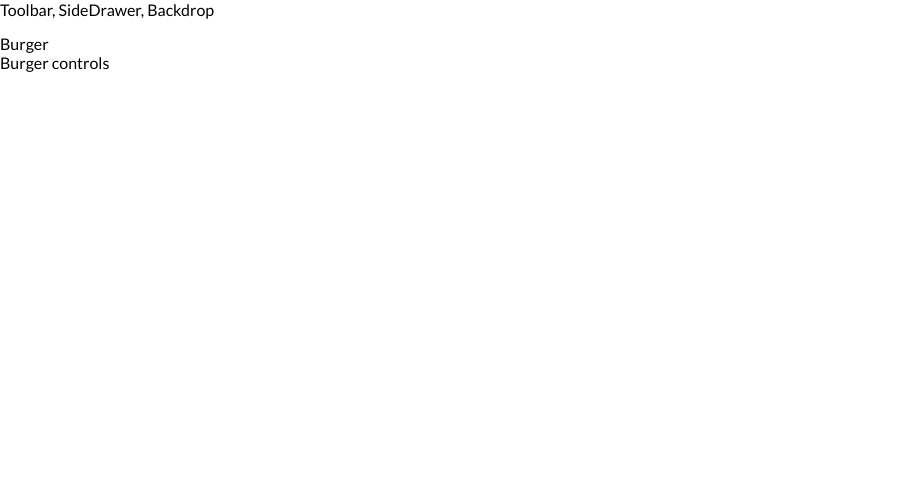
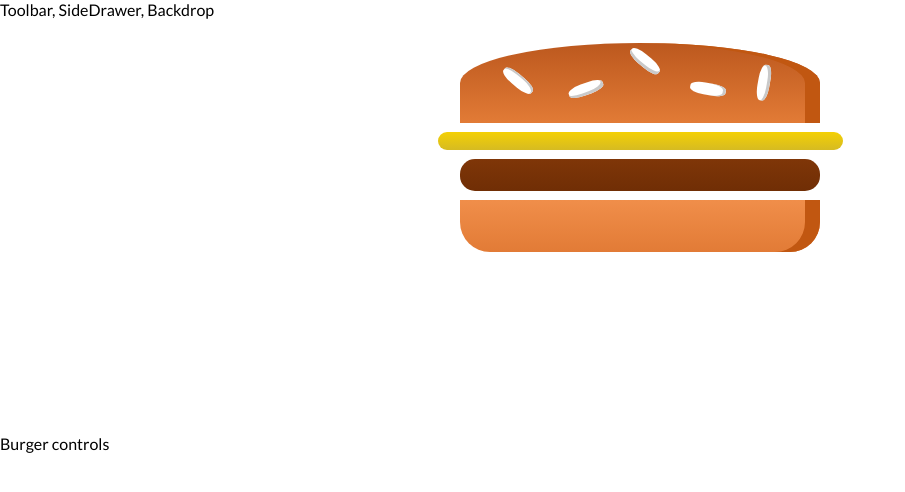
Before and after one commit to DanielKornas2/hamburger-app, a React (Create React App) app: page / in a window 1280 px wide. Shown: the top 492 px of the page, without its empty margins (0-905 px from the left). Built offline with nearby package versions, Linux system fonts and the light colour scheme.

Commit message:
BurgerIngredient - each burger piece in case statement, css, module css added - this is correct file name

```diff
--- a/src/components/Burger/Burger.js
+++ b/src/components/Burger/Burger.js
@@ -0,0 +1,17 @@
+import React from 'react';
+
+import classes from './Burger.module.css';
+import BurgerIngredient from './BurgerIngredient/BurgerIngredient';
+
+const Burger = (props) => {
+    return(
+        <div className={classes.Burger}>
+            <BurgerIngredient type="bread-top" />
+            <BurgerIngredient type="cheese" />
+            <BurgerIngredient type="meat" />
+            <BurgerIngredient type="bread-bottom" />
+        </div>
+    );
+};
+
+export default Burger;
--- /dev/null
+++ b/src/components/Burger/Burger.module.css
@@ -0,0 +1,23 @@
+.Burger {
+    width: 100%;
+    margin : auto;
+    height: 250px;
+    overflow: scroll;
+    text-align: center;
+    font-weight: bold;
+    font-size: 1.2rem;
+}
+
+@media (min-width: 1000px) and (min-height: 700px) {
+    .Burger {
+        width: 700px;
+        height: 600px;
+    }
+}
+
+@media (min-width: 500px) and (min-height: 401px) {
+    .Burger {
+        width: 450px;
+        height: 400px;
+    }
+}
--- a/src/components/Burger/BurgerIngredient/BurgerIngrediend.js
+++ b/src/components/Burger/BurgerIngredient/BurgerIngredient.js
@@ -1,7 +1,7 @@
 import React from 'react';
 import PropTypes from 'prop-types';
 
-import classes from './BurgerIngredient.css';
+import classes from './BurgerIngredient.module.css';
 
 const BurgerIngredient = (props) => {
     let ingredient = null;
@@ -12,7 +12,7 @@
         case ('bread-bottom'):
             ingredient = <div className={classes.BreadBottom}></div>;
             break;
-        case ('break-top'):
+        case ('bread-top'):
             ingredient = (
                 <div className={classes.BreadTop}>
                     <div className={classes.Seeds1}></div>
@@ -34,8 +34,8 @@
             break;
         default:
             ingredient = null;
-        return ingredient;
     }
+    return ingredient;
 };
 
 BurgerIngredient.propTypes = {
--- a/src/containers/BurgerBuilder/BurgerBuilder.js
+++ b/src/containers/BurgerBuilder/BurgerBuilder.js
@@ -1,10 +1,12 @@
 import React, { Component } from 'react';
+
+import Burger from '../../components/Burger/Burger';
 
 class BurgerBuilder extends Component {
   render() {
     return (
       <React.Fragment>
-        <div>Burger</div>
+        <Burger />
         <div>Burger controls</div>
       </React.Fragment>
     )
```
Also changed, not shown: src/components/Burger/BurgerIngredient/BurgerIngredient.module.css (renamed from src/components/Burger/BurgerIngredient/BurgerIngredient.css).
